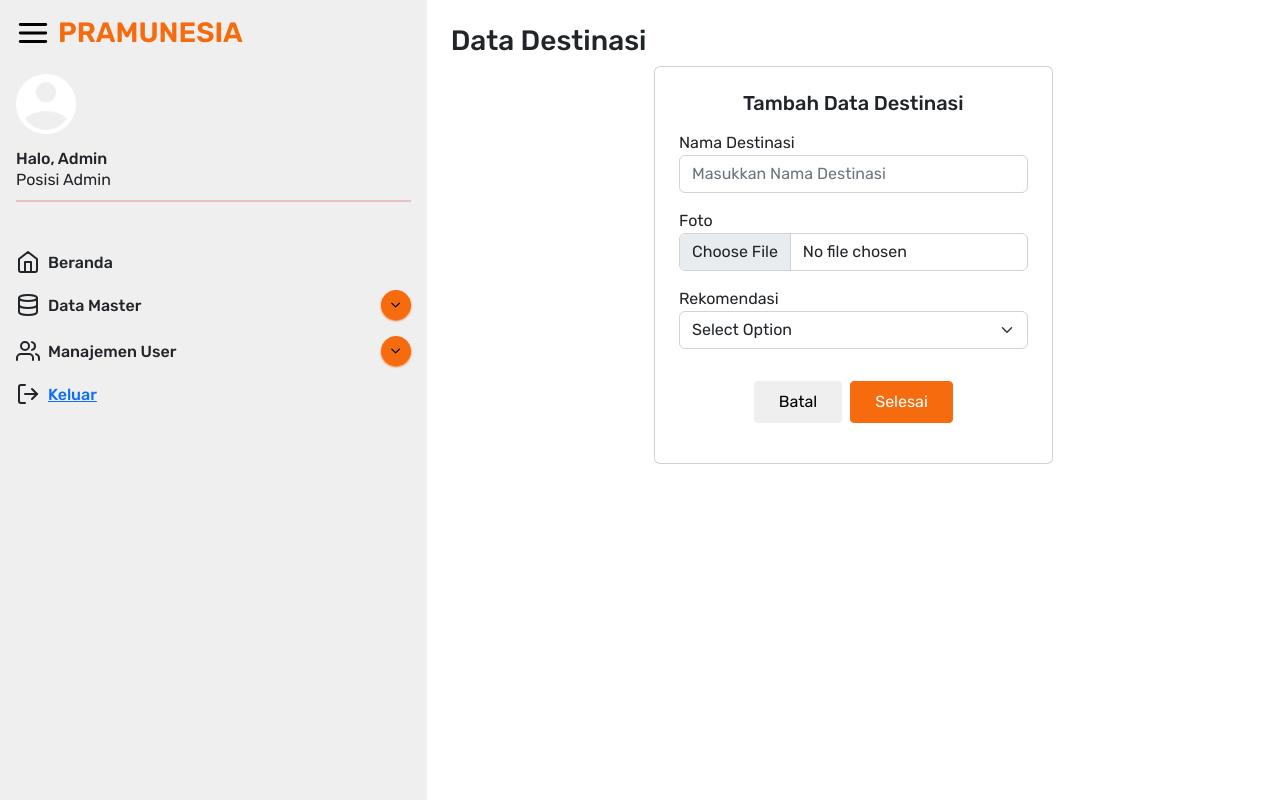
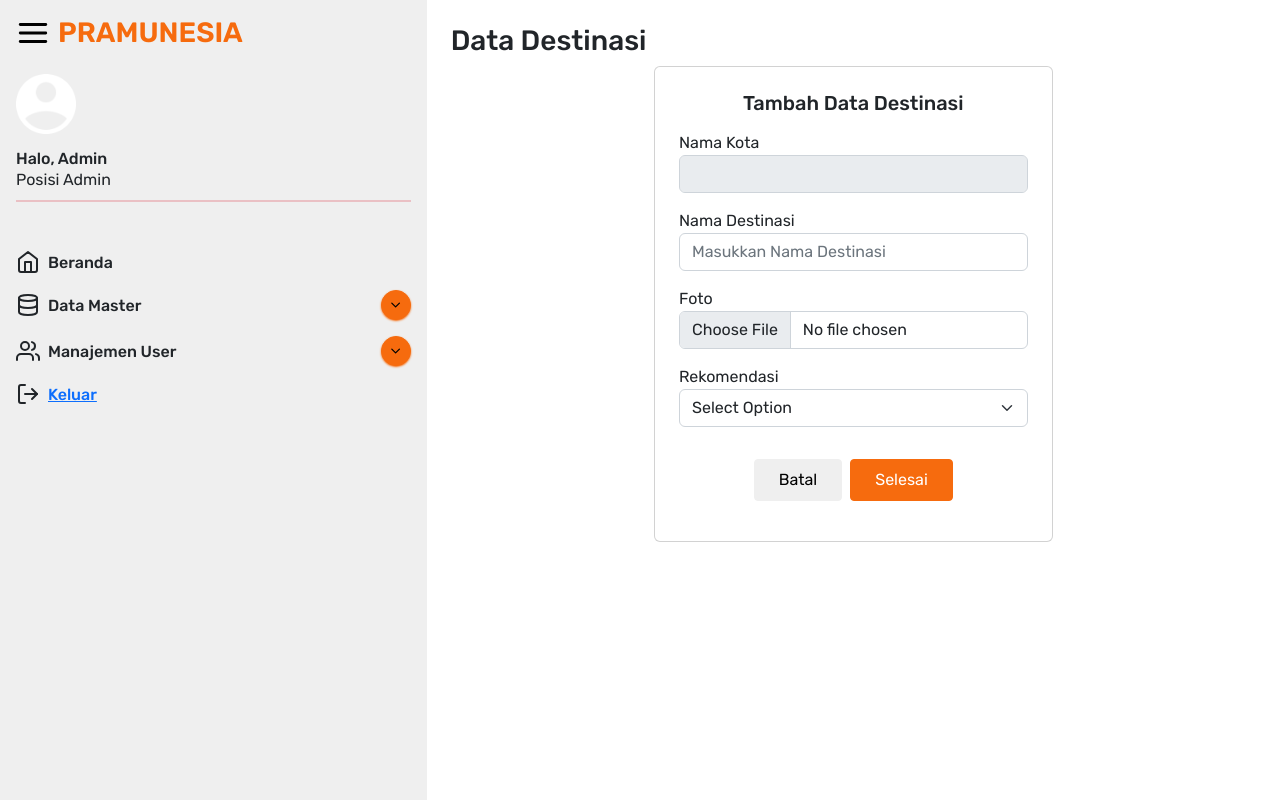
Before and after one commit to umarshd/pramunesia, a Next.js app: page /admin/data-destinasi/tambah in a window 1280 px wide. Built offline with nearby package versions, Linux system fonts and the light colour scheme; no server answers.

Commit message:
Update tambah.jsx

```diff
--- a/pages/admin/data-destinasi/tambah.jsx
+++ b/pages/admin/data-destinasi/tambah.jsx
@@ -1,4 +1,4 @@
-import React, { useState } from "react";
+import React, { useState, useEffect } from "react";
 import {
   FiMenu,
   FiHome,
@@ -12,6 +12,10 @@ import Image from "next/image";
 import Link from "next/link";
 import { useRouter } from "next/router";
 import BlankUser from "../../../public/images/blank-user.png";
+import axios from "axios";
+import Cookies from "js-cookie";
+import Swal from "sweetalert2";
+import withReactContent from "sweetalert2-react-content";
 
 export default function tambahDestinasi() {
   const [toggle, setToggle] = useState(false);
@@ -32,6 +36,79 @@ export default function tambahDestinasi() {
   const batalHandler = () => {
     router.push("/admin/data-destinasi");
   };
+
+  const MySwal = withReactContent(Swal);
+  const [city, setCity] = useState(false);
+  const [input, setInput] = useState(false);
+
+  const [image, setImage] = useState(null);
+  const [imageInput, setImageInput] = useState(null);
+  const [name, setName] = useState("");
+  const [recomendation, setRecomendation] = useState("");
+
+  const handleChange = async (e) => {
+    await setInput({ ...input, [e.target.name]: e.target.value });
+  };
+
+  const handleImage = (e) => {
+    const file = e.target.files[0];
+    setImageInput(file);
+    console.log(file.name);
+    const fileReader = new FileReader();
+    fileReader.onload = function (e) {
+      console.log(e.target.result);
+      setImage(e.target.result);
+    };
+    fileReader.readAsDataURL(file);
+  };
+
+  const hanleSubmit = async (e) => {
+    e.preventDefault();
+    const api = `${process.env.NEXT_PUBLIC_ENDPOINT}/cities/${Cookies.get(
+      "idCity"
+    )}/destinations`;
+
+    const form = new FormData();
+    form.append("name", name);
+    form.append("image", imageInput);
+    form.append("recomendation", recomendation);
+    form.append("city", Cookies.get("idCity"));
+
+    try {
+      const response = await axios.post(api, form, {
+        headers: {
+          authorization: `Bearer ${Cookies.get("pramunesiaAppTokenAdmin")}`,
+        },
+      });
+      console.log(await response);
+    } catch (error) {
+      console.log(error);
+    }
+  };
+
+  const getCity = async () => {
+    const api = `${process.env.NEXT_PUBLIC_ENDPOINT}/cities/${Cookies.get(
+      "idCity"
+    )}`;
+
+    try {
+      const response = await axios({
+        method: "GET",
+        url: api,
+        headers: {
+          authorization: `Bearer ${Cookies.get("pramunesiaAppTokenAdmin")}`,
+        },
+      });
+
+      await setCity(response.data);
+    } catch (error) {}
+  };
+  console.log(input);
+
+  useEffect(() => {
+    getCity();
+  }, []);
+
   return (
     <div>
       {/* logout-modal */}
@@ -308,14 +385,29 @@ export default function tambahDestinasi() {
                 {/* <div className="card p-5 bg-light shadow p-3 my-5 bg-white rounded border-0"> */}
                 <div className="card p-3">
                   <h5 className="text-center p-2">Tambah Data Destinasi</h5>
-                  <form>
+                  <form
+                    method="post"
+                    onSubmit={hanleSubmit}
+                    encType={"multipart/form-data"}
+                  >
+                    <div className="col-12 p-2">
+                      <label htmlFor="InputNamaDestinasi">Nama Kota</label>
+                      <input
+                        type="text"
+                        className="form-control"
+                        name="displayCity"
+                        defaultValue={city ? city.name : null}
+                        disabled
+                      />
+                    </div>
                     <div className="col-12 p-2">
                       <label htmlFor="InputNamaDestinasi">Nama Destinasi</label>
                       <input
                         type="text"
                         className="form-control"
-                        id="namaDestinasi"
                         placeholder="Masukkan Nama Destinasi"
+                        value={name}
+                        onChange={(e) => setName(e.target.value)}
                       />
                     </div>
                     <div className="col-12 p-2">
@@ -323,8 +415,8 @@ export default function tambahDestinasi() {
                       <input
                         type="file"
                         className="form-control"
-                        id="foto"
                         placeholder="Unggah Foto"
+                        onChange={handleImage}
                       />
                     </div>
                     <div className="col-12 p-2">
@@ -332,10 +424,12 @@ export default function tambahDestinasi() {
                       <select
                         className="form-select"
                         aria-label="Pilih Opsi Rekomendasi"
+                        value={recomendation}
+                        onChange={(e) => setRecomendation(e.target.value)}
                       >
-                        <option selected>Select Option</option>
-                        <option value="1">Yes</option>
-                        <option value="2">No</option>
+                        <option defaultValue>Select Option</option>
+                        <option defaultValue={"yes"}>Yes</option>
+                        <option defaultValue={"no"}>No</option>
                       </select>
                     </div>
                     <div className="text-center p-4">
@@ -346,11 +440,7 @@ export default function tambahDestinasi() {
                       >
                         Batal
                       </button>
-                      <button
-                        type="submit"
-                        className="btn-orange mr-4"
-                        onClick={simpanHandler}
-                      >
+                      <button type="submit" className="btn-orange mr-4">
                         Selesai
                       </button>
                     </div>
```
